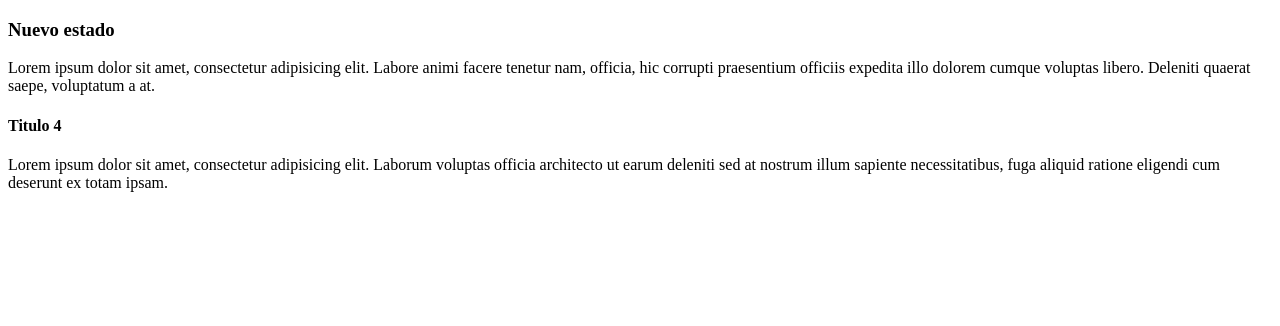
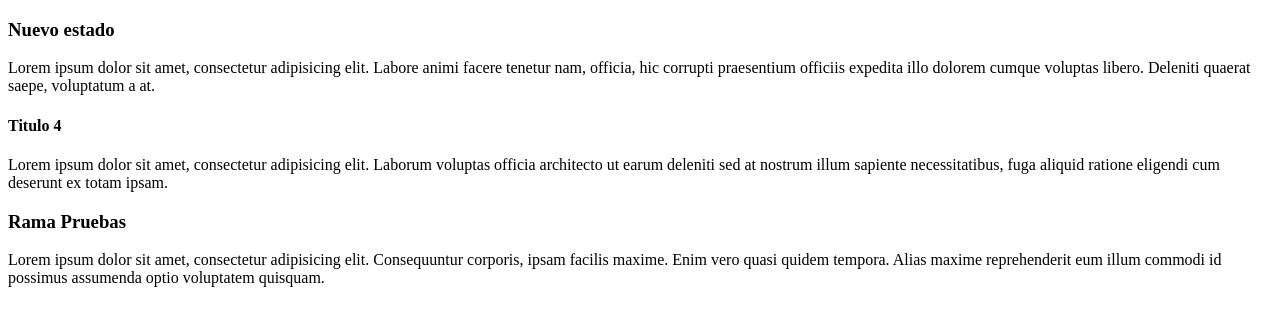
Before and after one commit to jvieyra/alpha, a plain HTML site: page index.html in a window 1280 px wide. Drawn offline with Linux system fonts and the light colour scheme.

Commit message:
Pruebas hecho en esta rama

```diff
--- a/index.html
+++ b/index.html
@@ -16,5 +16,11 @@
    </p>
  </div>
 
+
+ <h3>Rama Pruebas</h3>
+ <div class="ramas-pruebas">
+   <p>Lorem ipsum dolor sit amet, consectetur adipisicing elit. Consequuntur corporis, ipsam facilis maxime. Enim vero quasi quidem tempora. Alias maxime reprehenderit eum illum commodi id possimus assumenda optio voluptatem quisquam.</p>
+ </div>
+
 </body>
 </html>
```
